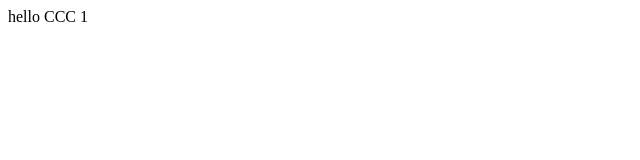
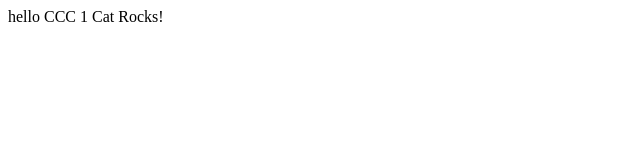
Before and after one commit to qimmortal/testing-ccc, a plain HTML site: page index.html in a window 1280 px wide. Shown: the full height of the page, 0-640 px from the left. Drawn offline with Linux system fonts and the light colour scheme.

Commit message:
added a line

```diff
--- a/index.html
+++ b/index.html
@@ -3,5 +3,6 @@
 </head>
 <body>
 hello CCC 1
+Cat Rocks!
 </body>
 <html>
```
